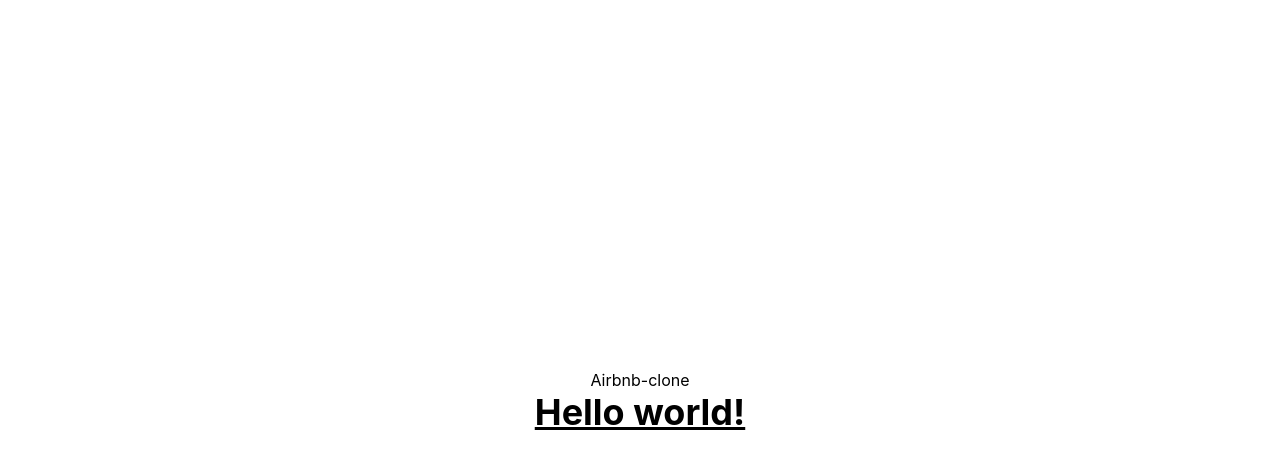
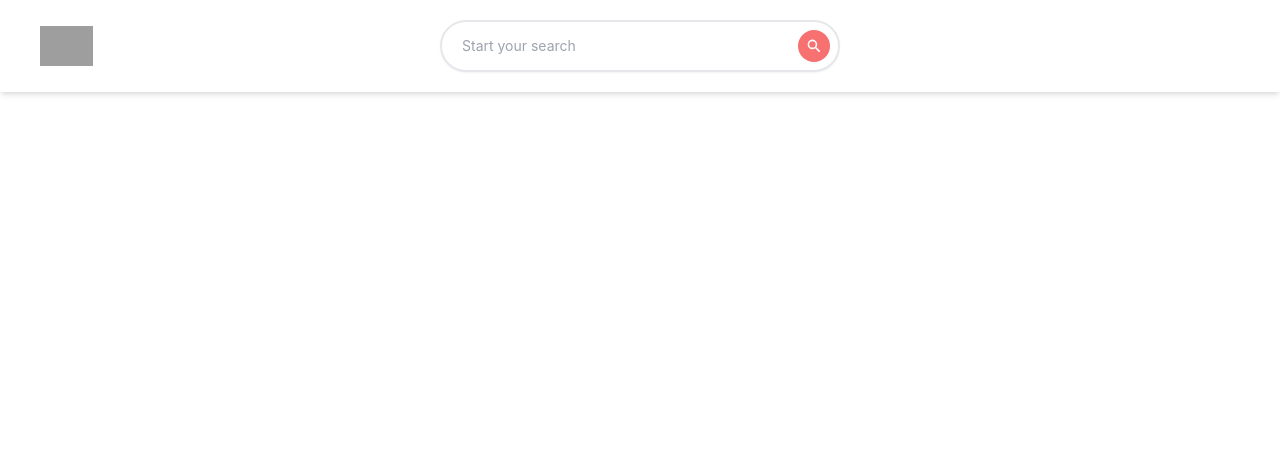
Before and after one commit to kumarshantanu01/airbnb-clone, a Next.js app: page / in a window 1280 px wide. Shown: the top 468 px of the page. Built offline with nearby package versions, Linux system fonts and the light colour scheme; grey boxes are pictures that could not be loaded.

Commit message:
feat: building navbar

```diff
--- /dev/null
+++ b/components/Header.js
@@ -0,0 +1,37 @@
+import React from "react";
+import Image from "next/image";
+import { SearchIcon } from "@heroicons/react/solid";
+
+function Header() {
+  return (
+    <header className="sticky top-0 z-50 grid grid-cols-3 bg-white shadow-md p-5 md:px-10">
+      {/* left side header */}
+
+      <div className="relative flex items-center h-10 cursor-pointer my-auto">
+        <Image
+          src="https://links.papareact.com/qd3"
+          layout="fill"
+          objectFit="contain"
+          objectPosition="left"
+        />
+      </div>
+
+      {/* middle header - search */}
+
+      <div className="flex items-center md:border-2 rounded-full py-2 md:shadow-sm">
+        <input
+          className="pl-5 bg-transparent outline-none text-sm text-gray-600 placeholder-gray-400  flex-grow"
+          type="text"
+          placeholder="Start your search"
+        />
+        <SearchIcon className="hidden md:inline-flex h-8 bg-red-400 text-white rounded-full p-2 cursor-pointer md:mx-2" />
+      </div>
+
+      {/* right header */}
+
+      <div></div>
+    </header>
+  );
+}
+
+export default Header;
--- a/next.config.js
+++ b/next.config.js
@@ -1,3 +1,6 @@
 module.exports = {
   reactStrictMode: true,
+  images: {
+    domains: ['links.papareact.com'],
+  }
 }
--- a/package.json
+++ b/package.json
@@ -8,6 +8,7 @@
     "lint": "next lint"
   },
   "dependencies": {
+    "@heroicons/react": "^1.0.5",
     "next": "12.0.8",
     "react": "17.0.2",
     "react-dom": "17.0.2"
--- a/pages/index.js
+++ b/pages/index.js
@@ -1,18 +1,18 @@
 import Head from "next/head";
+import Header from "../components/Header";
 // import Image from 'next/image'
 // import styles from '../styles/Home.module.css'
 
 export default function Home() {
   return (
-    <div className="flex flex-col items-center justify-center min-h-screen py-2">
+    <div className="">
       <Head>
         <title>Airbnb Clone</title>
         <meta name="description" content="Generated by create next app" />
         <link rel="icon" href="/favicon.ico" />
       </Head>
 
-      <h1>Airbnb-clone</h1>
-      <h1 className="text-4xl font-bold underline">Hello world!</h1>
+      <Header/>
     </div>
   );
 }
```
Also changed, not shown: 1 other file (tests, documents, lock files or other folders).
